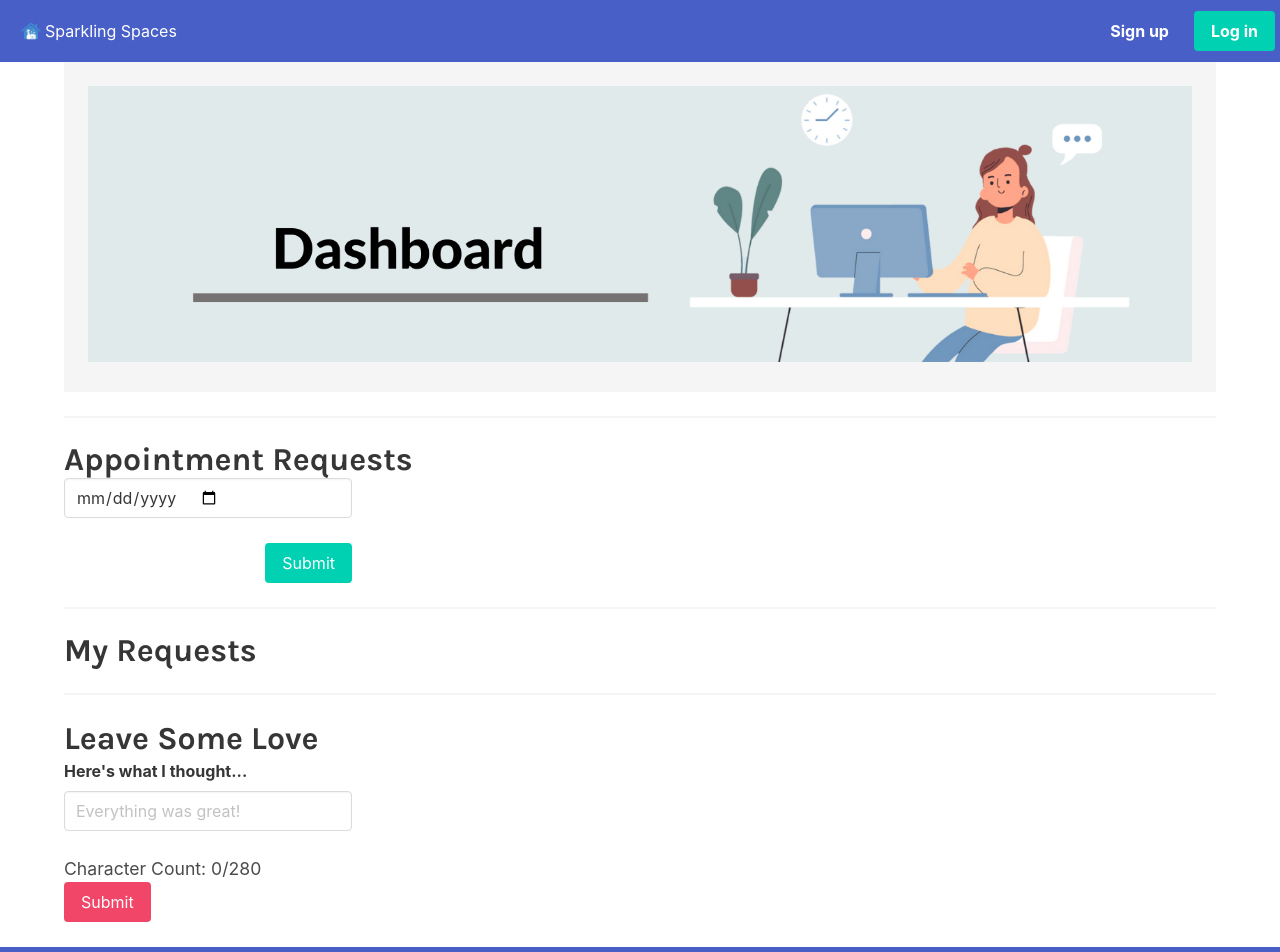
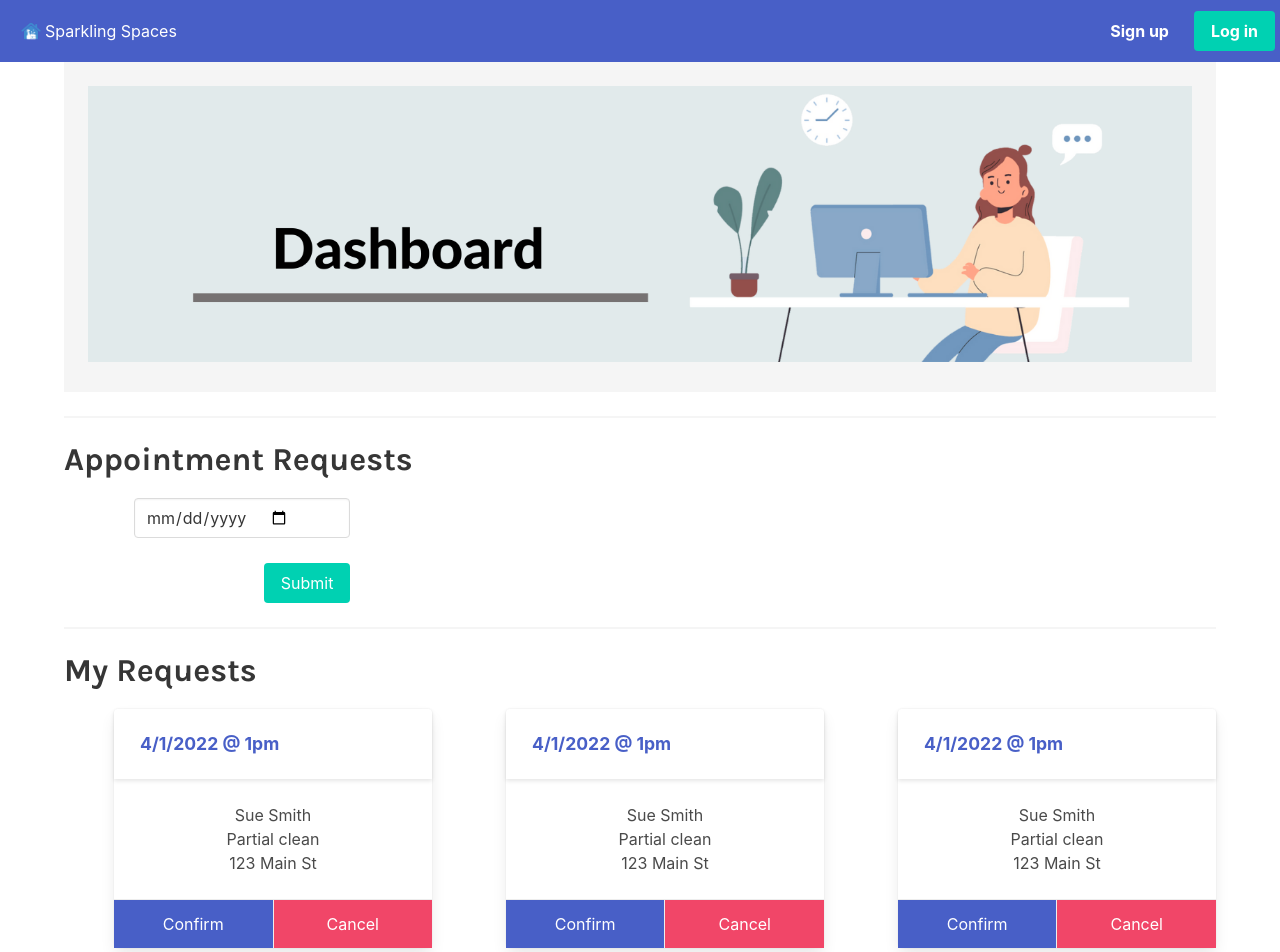
Before and after one commit to msdale/burn-book, a React (Create React App) app in the folder client/: page /profile in a window 1280 px wide. Shown: the top 952 px of the page. Built offline with nearby package versions, Linux system fonts and the light colour scheme.

Commit message:
added cards to requests, reformatted review and appts

```diff
--- a/client/src/components/ReactionForm/index.js
+++ b/client/src/components/ReactionForm/index.js
@@ -1,6 +1,5 @@
 import React, { useState } from 'react';
 import { useMutation } from '@apollo/client';
-import { useParams } from 'react-router-dom';
 import { ADD_REACTION } from '../../utils/mutations';
 
 const ReactionForm = ({ reviewId }) => {
@@ -36,17 +35,17 @@ const ReactionForm = ({ reviewId }) => {
     <div>
       {<p className={`m-0 ${characterCount === 280 || error ? 'text-error' : ''}`}>
         Character Count: {characterCount}/280
-        {error && <span className="ml-2">Something went wrong...</span>}
+        {error && <span className="ml-7">Something went wrong...</span>}
       </p>}
-      <form className="flex-row justify-center justify-space-between-md align-stretch" onSubmit={handleFormSubmit}>
+      <form className="" onSubmit={handleFormSubmit}>
         <textarea
           placeholder="Leave a reaction to this review..."
           value={reactionBody}
-          className="form-input col-12 col-md-9"
+          className="form-input"
           onChange={handleChange}
         ></textarea>
 
-        <button className="btn col-12 col-md-3" type="submit">
+        <button className="md-3" type="submit">
           Submit
         </button>
       </form>
--- /dev/null
+++ b/client/src/components/Requests/Requests.js
@@ -0,0 +1,28 @@
+import React from 'react'
+
+function Requests() {
+  return (
+    <div className="card">
+    <header className="card-header">
+        <p className="card-header-title has-text-link">
+            4/1/2022 @ 1pm
+        </p>
+    </header>
+    <div className="card-content">
+        <div className="content">
+            Sue Smith
+            <br/>
+            Partial clean
+            <br/>
+            123 Main St
+        </div>
+    </div>
+    <footer className="card-footer">
+        <a href="/#" className="card-footer-item has-background-link has-text-white">Confirm</a>
+        <a href="/#" className="card-footer-item has-background-danger has-text-white">Cancel</a>
+    </footer>
+</div>
+  )
+}
+
+export default Requests
--- a/client/src/pages/MaidDashboard.js
+++ b/client/src/pages/MaidDashboard.js
@@ -13,7 +13,7 @@ const MaidDashboard = () => {
                 </div>
                 <div className='section'>
                     <div className='title is-2'>Scheduled Cleanings</div>
-                    <div className='columns is-vcentered'>
+                    <div className='columns'>
                         <div className='column is-one-third has-text-centered'>
                             <div className="card">
                                 <header className="card-header">
--- a/client/src/pages/Profile.css
+++ b/client/src/pages/Profile.css
@@ -1,5 +1,5 @@
 .field-label {
-    width: 25%;
+    width: 20%;
 }
 
 .control {
@@ -9,3 +9,17 @@
 .title {
     display: inline;
 }
+
+.maid-reviews-list {
+    margin-top: 20px;
+}
+
+.scheduled-cleanings-list {
+    margin-top: 20px;
+    margin-left: 70px;
+}
+
+.review-list {
+    margin-top: 20px;
+    margin-left: 50px;
+}
--- a/client/src/pages/Profile.js
+++ b/client/src/pages/Profile.js
@@ -11,6 +11,9 @@ import ReviewForm from '../components/ReviewForm';
 // import { ADD_FRIEND } from '../utils/mutations';
 
 import Auth from '../utils/auth';
+
+//component
+import Requests from "../components/Requests/Requests";
 
 //images
 import DashboardImage from "../assets/profile/profile.png"
@@ -65,7 +68,17 @@ const Profile = (props) => {
           </h1>
           <div className='maid-reviews-list'>
             <div>
-
+            <div className="columns is-vcentered">
+              <div className="column is-one-third has-text-centered">
+              <Requests/>
+               </div>
+               <div className="column is-one-third has-text-centered">
+              <Requests/>
+               </div>
+               <div className="column is-one-third has-text-centered">
+              <Requests/>
+               </div>
+            </div>
             </div>
           </div>
         </div>
@@ -78,7 +91,7 @@ const Profile = (props) => {
               {/* <img src={ReviewImage} alt="review logo" className='image is-24x24'></img> */}
             </h1>
           </div>
-          <div>
+          <div className="review-list">
             <ReviewForm />
           </div>
         </div>
```
Also changed, not shown: client/src/components/Requests/Requests.css (added).
